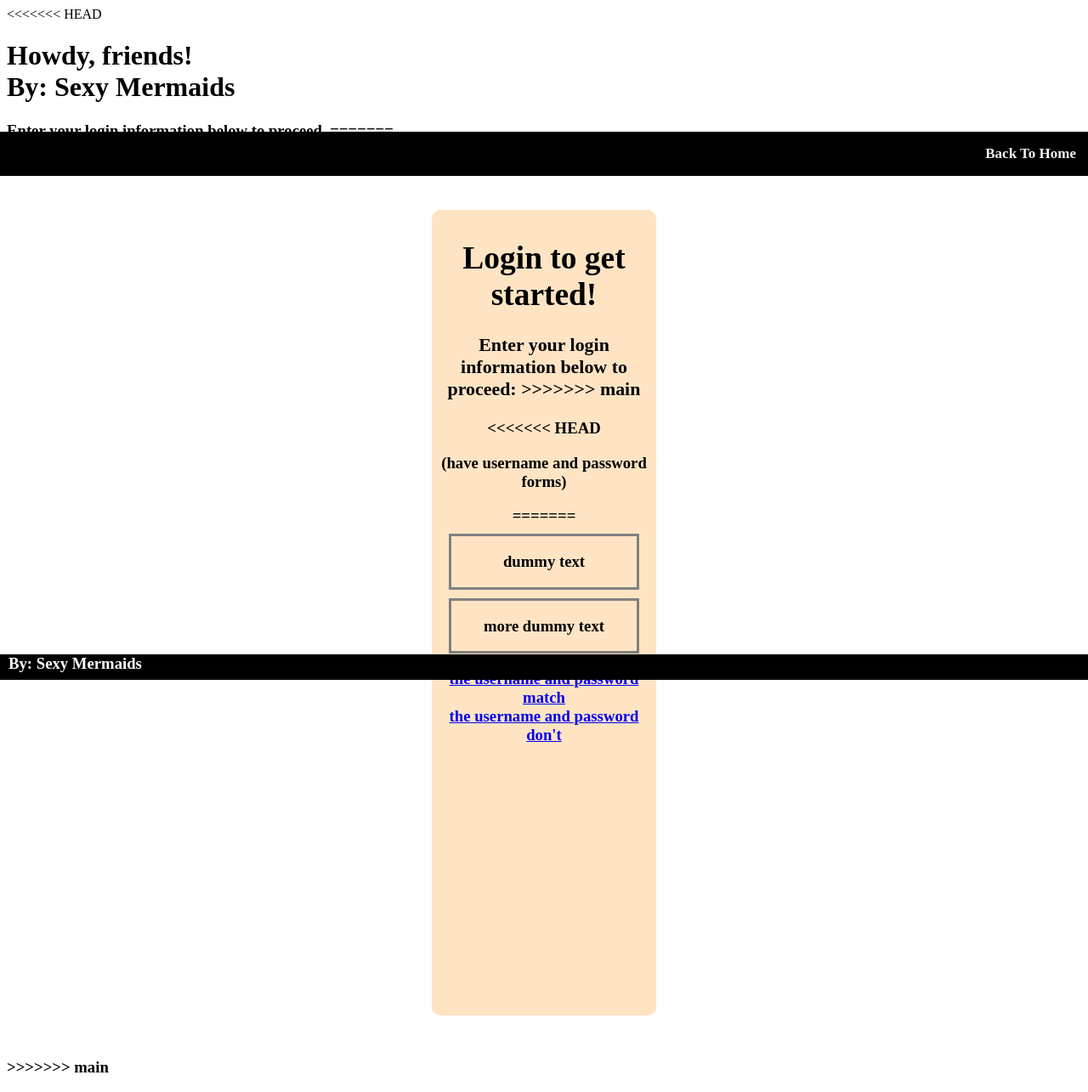
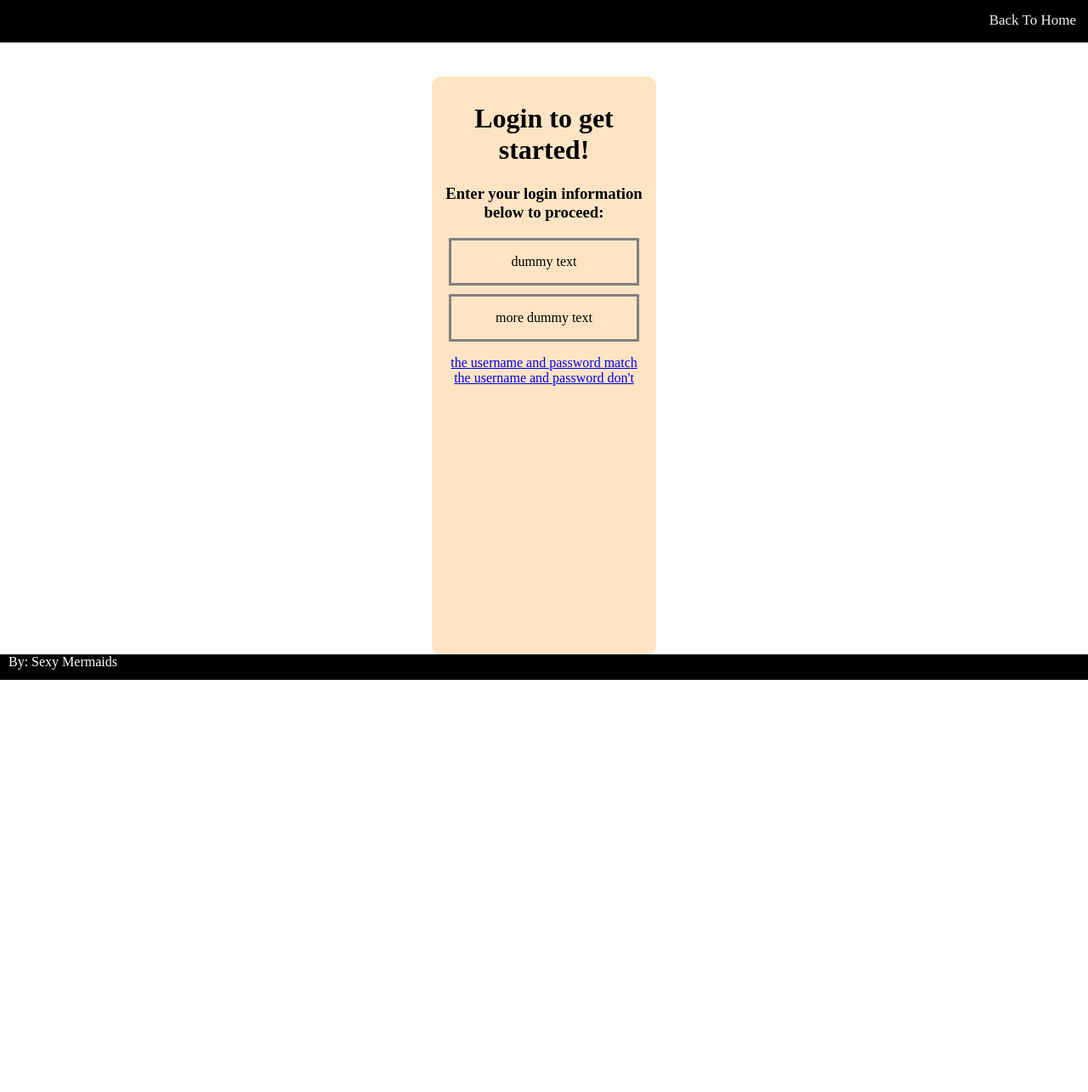
Before and after one commit to TheChristLouie/p00_Soft_Dev, a Flask app: page /login in a window 1280 px wide. Shown: the whole page at 85% size. After the commit the page ends 800 px from the top, so only its background shows below. Run offline with Flask 3, Linux system fonts and the light colour scheme.

Commit message:
resolved merge conflicts

```diff
--- a/app/templates/create.html
+++ b/app/templates/create.html
@@ -1,10 +1,14 @@
 <!DOCTYPE html>
 <html>
   <head>
-    <link rel="stylesheet" href="style.css">
+    <link rel="stylesheet" href="loginstyle.css">
     <title>Create Account</title>
   </head>
   <body>
+    <div class="topnav">
+      <!-- THIS SHOULD CHANGE LATER, change the links to the active server links-->
+      <a href="homepage.html">Back To Home</a>
+    </div>
     <h3>
       Please enter in your new username and password:
     </h3>
--- a/app/templates/homestyle.css
+++ b/app/templates/homestyle.css
@@ -58,7 +58,7 @@
 
 /* Style page content */
 .main {
-  margin-left: 160px; /* Same as the width of the sidebar */
+  margin-left: 400px; /* Same as the width of the sidebar */
   padding: 0px 10px;
   color: black;
 }
--- a/app/templates/login.html
+++ b/app/templates/login.html
@@ -1,19 +1,6 @@
 <!DOCTYPE html>
 <html>
   <head>
-<<<<<<< HEAD
-    <title> LOGIN PAGE </title>
-  </head>
-
-  <body>
-    <h1>
-      Howdy, friends!
-      </br>
-      By: Sexy Mermaids
-    </h1>
-    <h3>
-      Enter your login information below to proceed.
-=======
     <link rel="stylesheet" href="loginstyle.css">
     <title> Login Page </title>
   </head>
@@ -31,7 +18,6 @@
     </h1>
     <h3>
       Enter your login information below to proceed:
->>>>>>> main
     </h3>
     <!-- <form action="/auth" method="POST">
       <p>username</p>
@@ -45,14 +31,6 @@
     </form>
     <br>
   -->
-<<<<<<< HEAD
-  <p>
-    (have username and password forms)
-  </p>
-
-  </body>
-
-=======
     <div class="username">
       <!--put where the person is supposed to input their username-->
       <p>dummy text</p>
@@ -75,5 +53,4 @@
   <footer>
     By: Sexy Mermaids
   </footer>
->>>>>>> main
 </html>
```
Also changed, not shown: app/templates/homepage.html (+4 -6 lines), app/templates/logout.html (+0 -16 lines).
